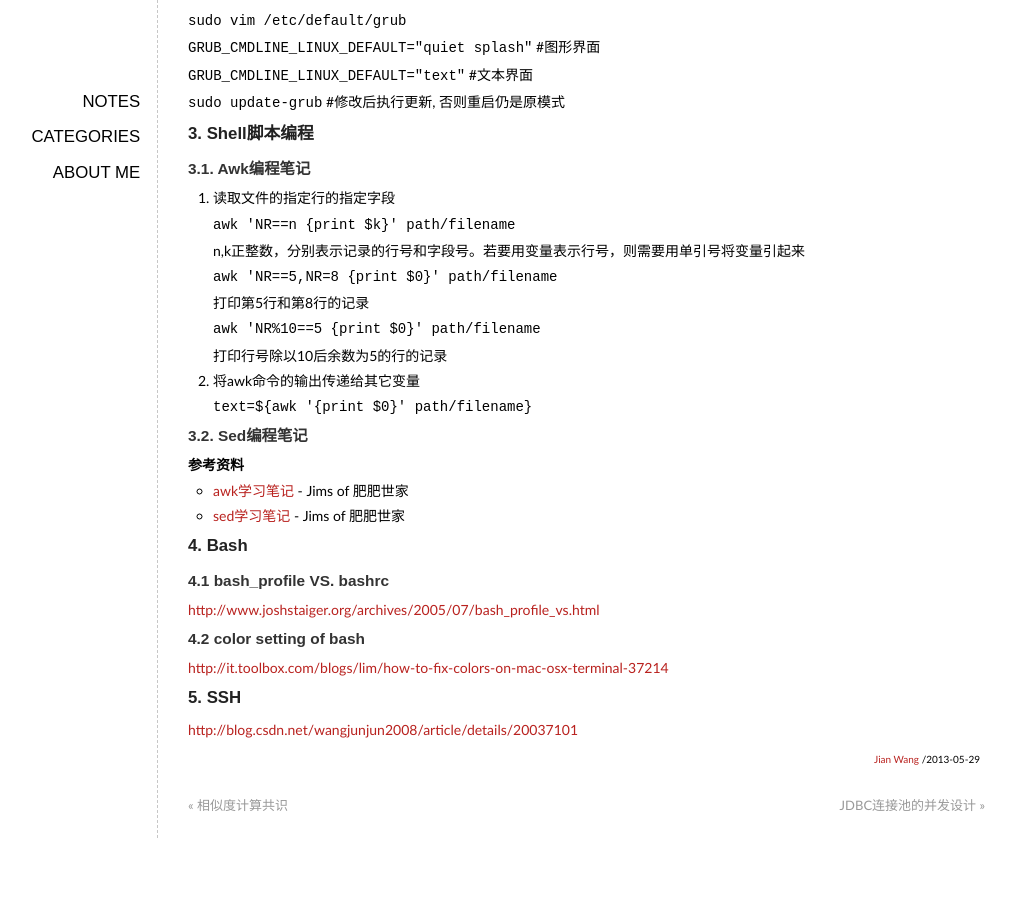
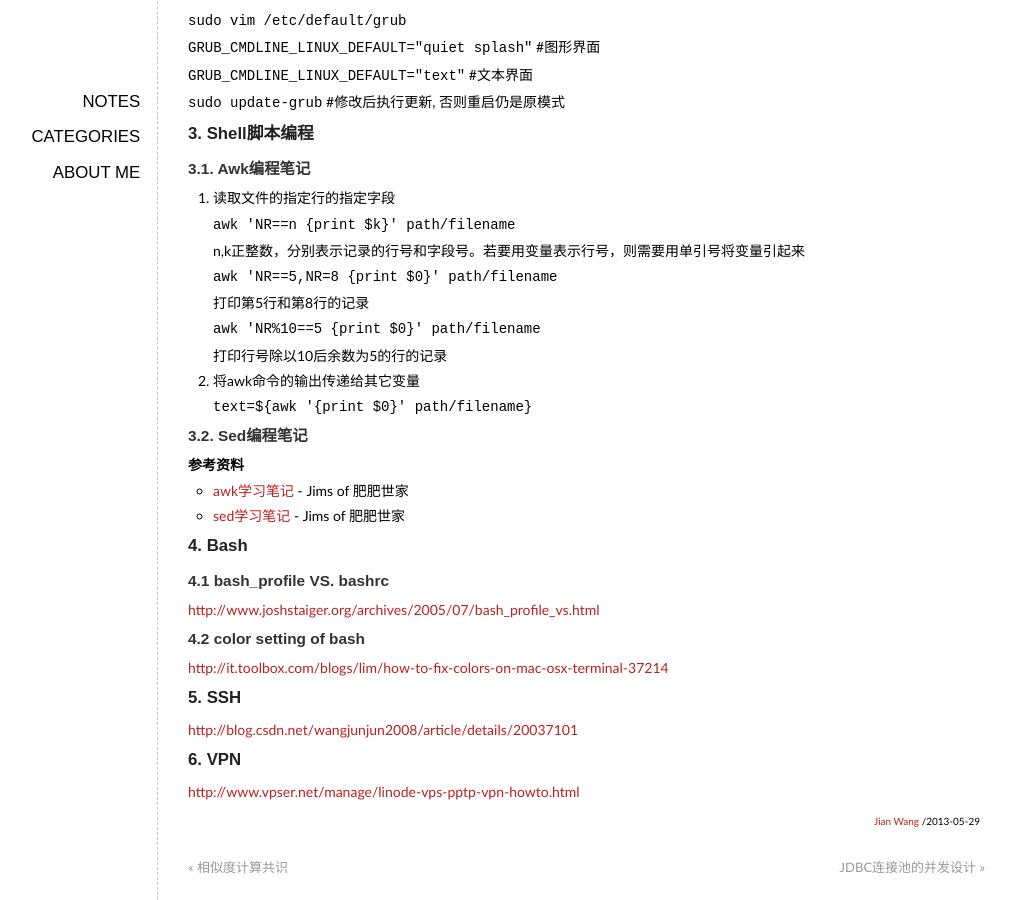
Before and after one commit to elan2wang/note, a Jekyll site: the page built from _posts/2013-05-29-linux-tips.md, in a window 1280 px wide and 900 px high, scrolled down 2385 px. Shown: the whole window, without its empty margins (93-1108 px from the left). Built offline with Jekyll 4.4.1, drawn with Linux system fonts in a browser that asks for light colours; Markdown is read by kramdown in place of the engine named in the settings; formulas are drawn with MathJax 3; comment, search, counter and statistics services are not loaded; before the commit the page ends 3223 px from its top, so only the background shows below that.

Commit message:
modify linux tips

```diff
--- a/_posts/2013-05-29-linux-tips.md
+++ b/_posts/2013-05-29-linux-tips.md
@@ -123,3 +123,5 @@ __参考资料__
 
 ###5. SSH
 <http://blog.csdn.net/wangjunjun2008/article/details/20037101>
+###6. VPN
+<http://www.vpser.net/manage/linode-vps-pptp-vpn-howto.html>
```
